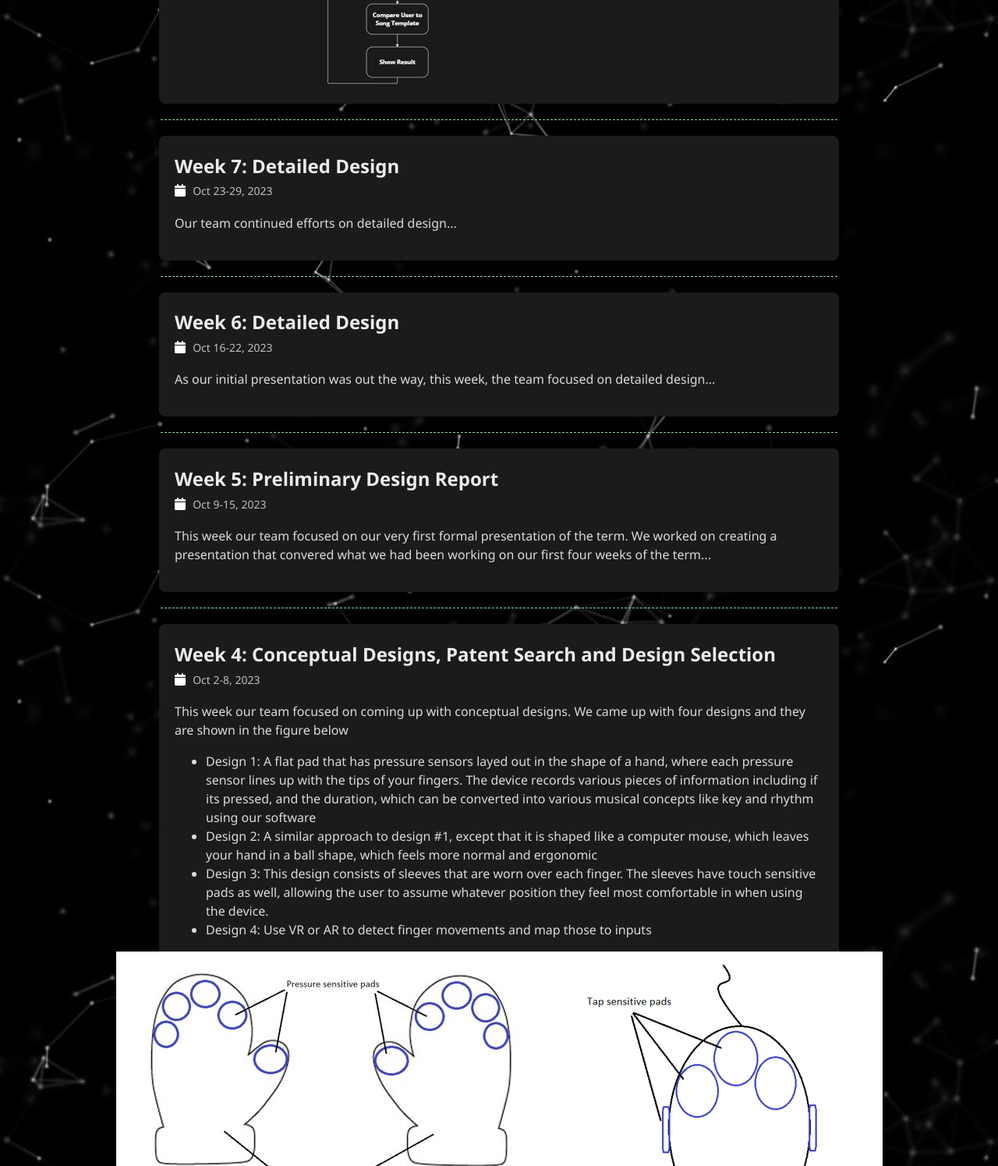
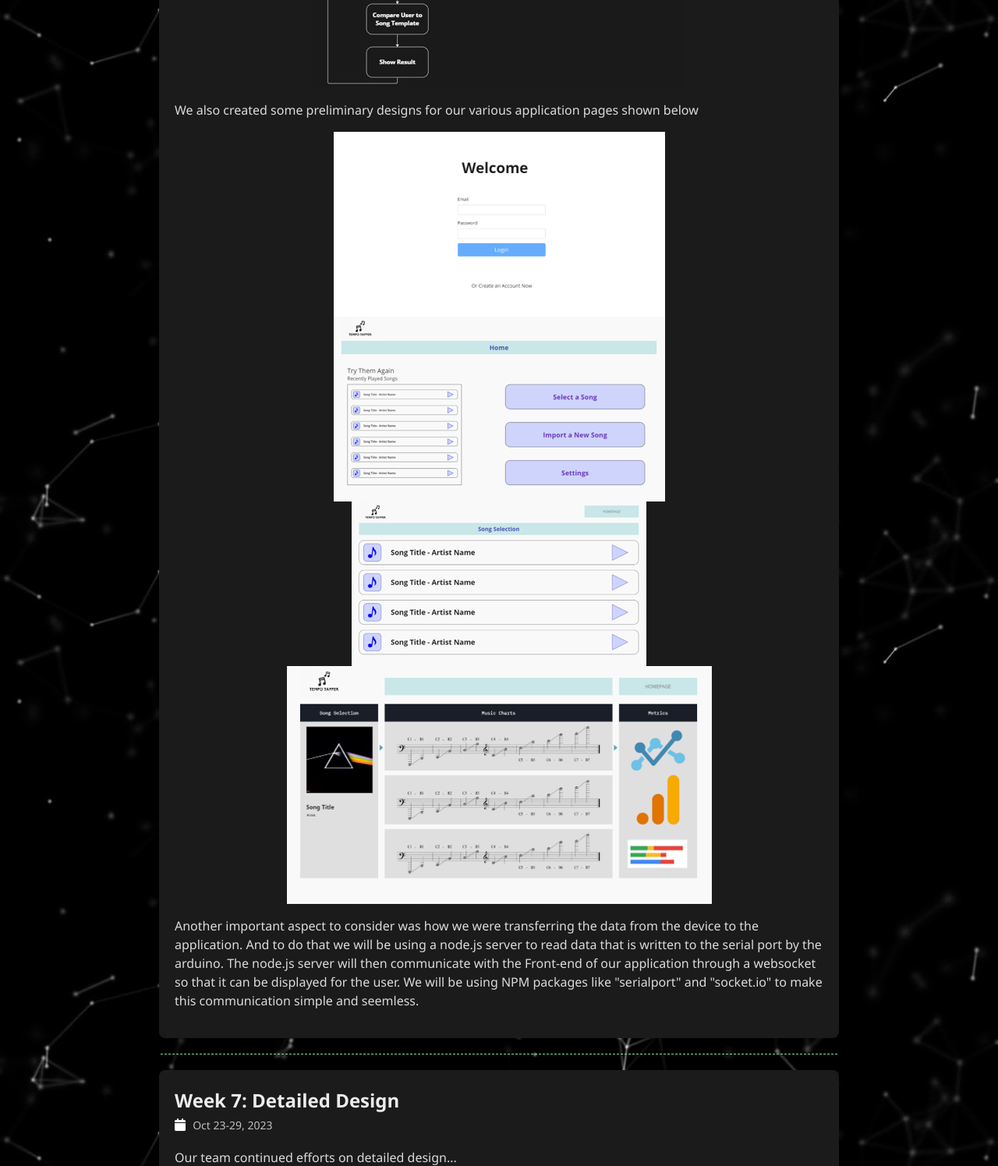
Before and after one commit to TempoTapper/TempoTapper.github.io, a plain HTML site: page index.html in a window 1280 px wide. Shown: the part 1780-3275 px from the top of the page at 78% size. Drawn offline with Linux system fonts and the light colour scheme.

Commit message:
Software week 8

```diff
--- a/index.html
+++ b/index.html
@@ -215,6 +215,23 @@
             <div class="center-img">
                 <img src="./flow_chart.png" alt="">
             </div>
+
+            <p>We also created some preliminary designs for our various application pages shown below</p>
+            <div class="center-img">
+                <img src="./loginportal.png" alt="">
+            </div>
+            <div class="center-img">
+                <img src="./homepage.png" alt="">
+            </div>
+            <div class="center-img">
+                <img src="./songselect.png" alt="">
+            </div>
+            <div class="center-img">
+                <img src="./analysis.png" alt="">
+            </div>
+
+            <p>Another important aspect to consider was how we were transferring the data from the device to the application. And to do that we will be using a node.js server to read data that is written to the serial port by the arduino. The node.js server will then communicate with the Front-end of our application through a websocket so that it can be displayed for the user. We will be using NPM packages like "serialport" and "socket.io" to make this communication simple and seemless.</p>
+
         </article>
 
         <hr>
```
Also changed, not shown: analysis.png (added), homepage.png (added), loginportal.png (added), songselect.png (added).
